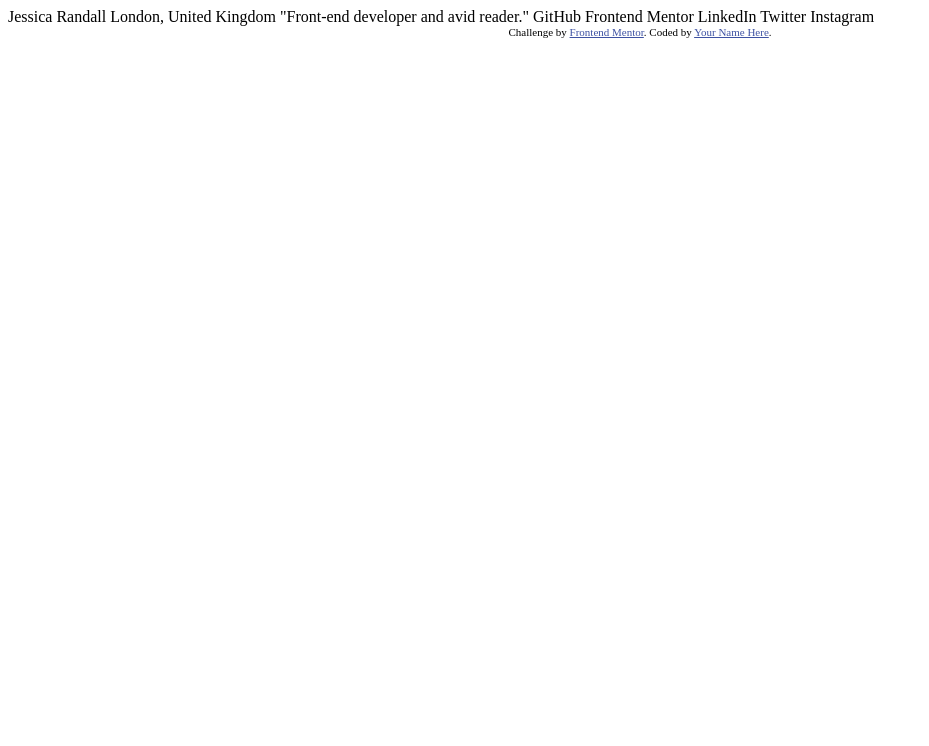
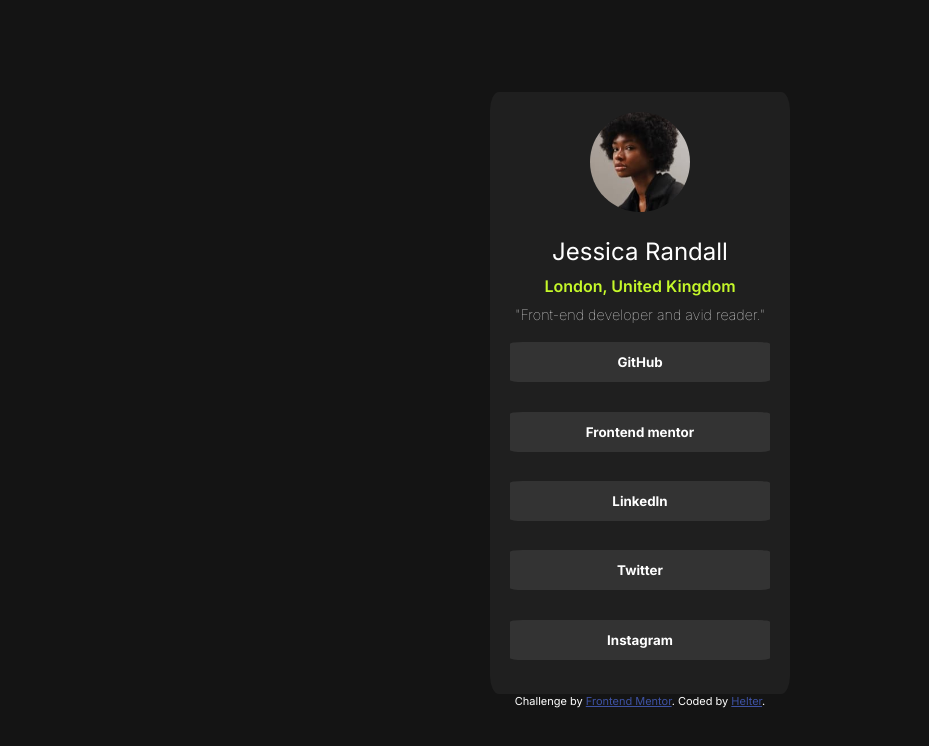
Before and after one commit to Helter5/Social-Links-Profile, a plain HTML site: page index.html in a window 1280 px wide. Shown: the whole page, without its empty margins (0-929 px from the left). Drawn offline with Linux system fonts and the light colour scheme.

Commit message:
last commit

```diff
--- a/index.html
+++ b/index.html
@@ -5,6 +5,7 @@
   <meta name="viewport" content="width=device-width, initial-scale=1.0"> <!-- displays site properly based on user's device -->
 
   <link rel="icon" type="image/png" sizes="32x32" href="./assets/images/favicon-32x32.png">
+  <link rel="stylesheet" href="style.css">
 
   <title>Frontend Mentor | Social links profile</title>
 
@@ -15,20 +16,24 @@
   </style>
 </head>
 <body>
+  <div class="container">
+    <div class="main">
+      <img src="./assets/images/avatar-jessica.jpeg" alt="Jessica Randall Image">
+      <p class="name">Jessica Randall</p>
+      <p class="green stronger">London, United Kingdom</p>
+      <p class="description">"Front-end developer and avid reader."</p>
 
-  Jessica Randall
-  London, United Kingdom
-  "Front-end developer and avid reader."
-
-  GitHub
-  Frontend Mentor
-  LinkedIn
-  Twitter
-  Instagram
+      <button>GitHub</button>
+      <button>Frontend mentor</button>
+      <button>LinkedIn</button>
+      <button>Twitter</button>
+      <button>Instagram</button>
+  </div>
+</div>
 
   <div class="attribution">
     Challenge by <a href="https://www.frontendmentor.io?ref=challenge" target="_blank">Frontend Mentor</a>.
-    Coded by <a href="#">Your Name Here</a>.
+    Coded by <a href="#">Helter</a>.
   </div>
 </body>
 </html>
--- /dev/null
+++ b/style.css
@@ -0,0 +1,86 @@
+@import url('https://fonts.googleapis.com/css2?family=Inter:wght@100..900&display=swap');
+
+:root {
+    --primary: hsl(0, 0%, 100%);
+
+    --green: hsl(75, 94%, 57%);
+    --grey-700: hsl(0, 0%, 20%);
+    --grey-800: hsl(0, 0%, 12%);
+    --grey-900: hsl(0, 0%, 8%);
+
+    --fw-base: 400;
+    --fw-accent: 600;
+    --fw-strong: 700;
+}
+
+* {
+    margin: 0;
+    padding: 0;
+    font-family: "Inter", sans-serif;
+    color: var(--primary);
+}
+
+body {
+    background-color: var(--grey-900);
+    display: flex;
+    flex-direction: column;
+    height: 100vh;
+    justify-content: center;
+    align-items: center;
+}
+
+.container {
+    background-color: var(--grey-800);
+    border-radius: 3%;
+}
+
+.main {
+    display: flex;
+    flex-direction: column;
+    justify-content: center;
+    align-items: center;
+    padding: 20px;
+}
+
+.main img {
+    border-radius: 50%;
+    max-width: 100px;
+    margin-bottom: 20px;
+}
+
+.main p {
+    margin: 5px;
+}
+
+.name {
+    font-weight: var(--fw-base);
+    font-size: 1.5rem;
+}
+
+.green {
+    color: var(--green);
+}
+
+.stronger {
+    font-weight: var(--fw-accent);
+}
+
+.description {
+    font-weight: lighter;
+    font-size: 0.9rem;
+}
+
+.main button {
+    background-color: var(--grey-700);
+    border: none;
+    margin: 1.1em auto;
+    height: 40px;
+    border-radius: 5%;
+    font-weight: var(--fw-strong);
+    width: 100%;
+}
+
+.main button:hover {
+    background-color: var(--grey-900);
+    border-bottom: 2px solid var(--green);
+}
```
